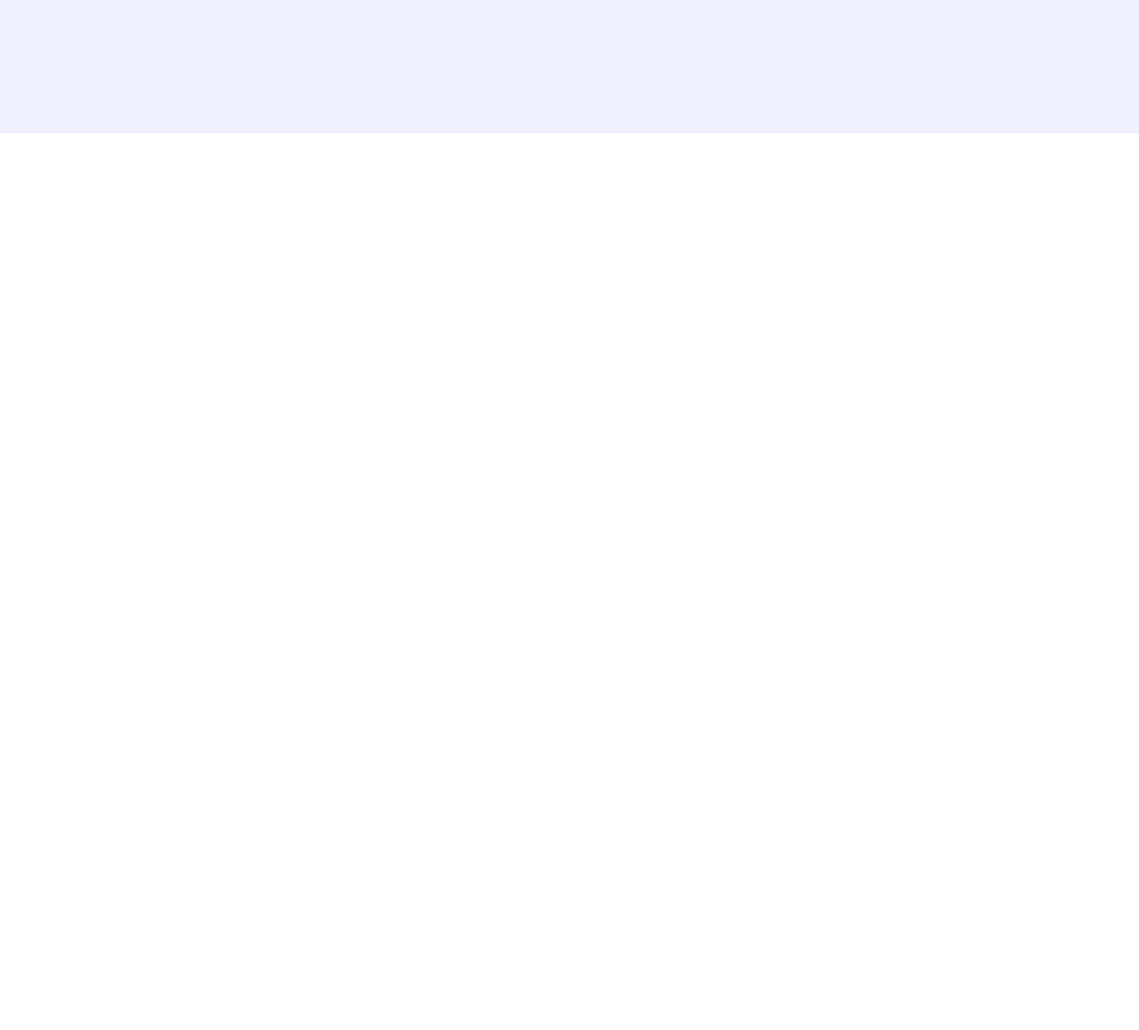
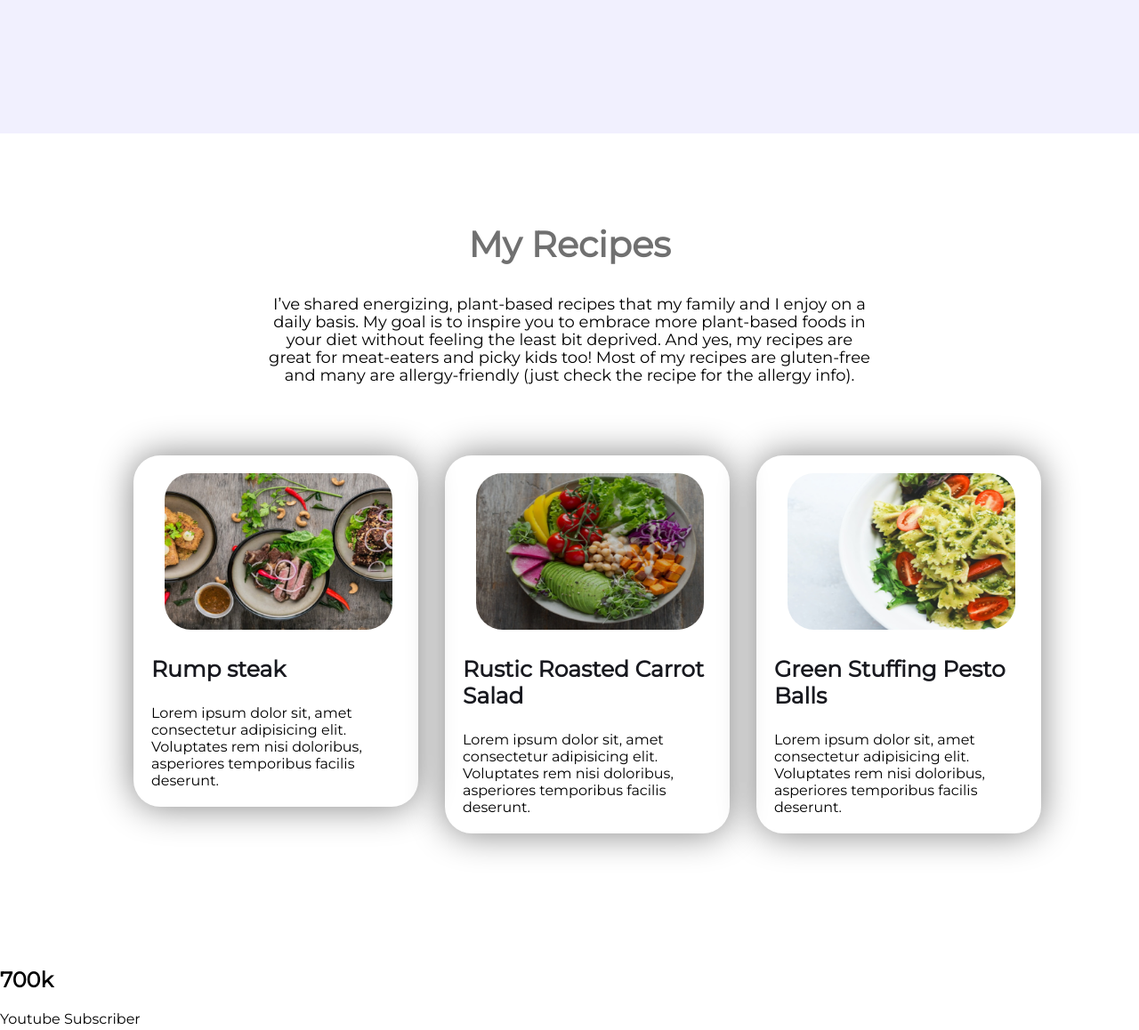
Before and after one commit to junayed-ferdous/food-network-asgnmnt1, a plain HTML site: page index.html in a window 1280 px wide. Shown: the part 1517-2675 px from the top of the page at 89% size. Before the commit the page ends 1817 px from the top, so only its background shows below. Drawn offline with Linux system fonts and the light colour scheme.

Commit message:
recipe section added

```diff
--- a/index.html
+++ b/index.html
@@ -42,7 +42,7 @@
                 <img class="img-w" src="images/img-2.png" alt="">
             </div>
             <div class="about-intro half-width">
-                <h2>About Me</h2>
+                <h2 class="h2">About Me</h2>
                 <p>Hi there! I'm Jane. Just like you I want my family to eat healthy food but we can't pull it off for
                     every
                     single meal. I want to buy the safest, eco-friendly products but I need to keep the budget in mind.
@@ -53,7 +53,49 @@
             </div>
         </div>
     </section>
-
+    <section id="recipe-section">
+        <div class="recipe-intro">
+            <h2 class="h2">My Recipes</h2>
+            <p>I’ve shared energizing, plant-based recipes that my family and I enjoy on a daily basis. My goal is to
+                inspire you to embrace more plant-based foods in your diet without feeling the least bit deprived. And
+                yes, my recipes are great for meat-eaters and picky kids too! Most of my recipes are gluten-free and
+                many are allergy-friendly (just check the recipe for the allergy info).</p>
+        </div>
+        <div class="recipe-gallery">
+            <div class="recipe recipe-1">
+                <img class="recipe-img" src="images/recipe-1.png" alt="">
+                <h3>Rump steak</h3>
+                <p>Lorem ipsum dolor sit, amet consectetur adipisicing elit. Voluptates rem nisi doloribus, asperiores
+                    temporibus facilis deserunt.</p>
+            </div>
+            <div class="recipe recipe-2">
+                <img class="recipe-img" src="images/recipe-2.png" alt="">
+                <h3>Rustic Roasted Carrot Salad</h3>
+                <p>Lorem ipsum dolor sit, amet consectetur adipisicing elit. Voluptates rem nisi doloribus, asperiores
+                    temporibus facilis deserunt.</p>
+            </div>
+            <div class="recipe recipe-3">
+                <img class="recipe-img" src="images/recipe-3.png" alt="">
+                <h3>Green Stuffing Pesto Balls</h3>
+                <p>Lorem ipsum dolor sit, amet consectetur adipisicing elit. Voluptates rem nisi doloribus, asperiores
+                    temporibus facilis deserunt.</p>
+            </div>
+        </div>
+    </section>
+    <section id="stat-section">
+        <div class="subs">
+            <h2>700k</h2>
+            <p>Youtube Subscriber</p>
+        </div>
+        <div class="followers">
+            <h2>2.4m</h2>
+            <p>Instagram Followers</p>
+        </div>
+        <div class="dribble">
+            <h2>100k</h2>
+            <p>Dribble Shots Like</p>
+        </div>
+    </section>
 </body>
 
 </html>
--- a/style.css
+++ b/style.css
@@ -80,14 +80,15 @@ section {
     background-repeat: no-repeat;
     height: 700px;
     padding-top: 100px;
+    margin-bottom: -50px;
 }
 
 .about-img {
     margin-left: 100px;
 }
 
-.about-intro h2 {
-    text-transform: uppercase;
+.h2 {
+    text-transform: capitalize;
     font-size: 40px;
     margin-top: 150px;
     color: #707070;
@@ -100,3 +101,48 @@ section {
     margin-bottom: 50px;
     color: #18191F;
 }
+
+.recipe-intro {
+    text-align: center;
+    margin-bottom: 80px;
+}
+
+.recipe-intro p {
+    font-size: 18px;
+    line-height: 20px;
+    margin: 0 300px;
+}
+
+.recipe-gallery {
+    display: flex;
+    flex-direction: row;
+    align-items: flex-start;
+}
+
+.recipe {
+    box-shadow: 0 0 40px gray;
+    border-radius: 30px;
+    width: 25%;
+    margin-left: 30px;
+}
+
+.recipe-1 {
+    margin-left: 150px;
+}
+
+.recipe-img {
+    width: 80%;
+    border-radius: 30px;
+    margin: 20px 35px 0;
+}
+
+.recipe h3 {
+    font-size: 25px;
+    font-weight: 800;
+    color: #18191F;
+    margin-left: 20px;
+}
+
+.recipe p {
+    margin: 0 20px 20px;
+}
```
Also changed, not shown: images/Project Cover1.jpg (deleted), images/Project Cover5.png (deleted), images/recipe-1.png (added), images/recipe-2.png (added), images/recipe-3.png (added), 1 other file.
